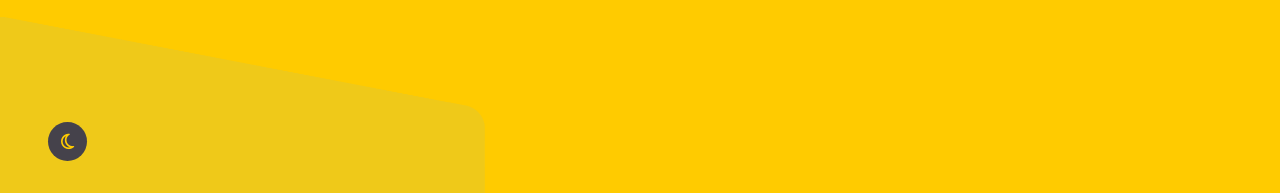
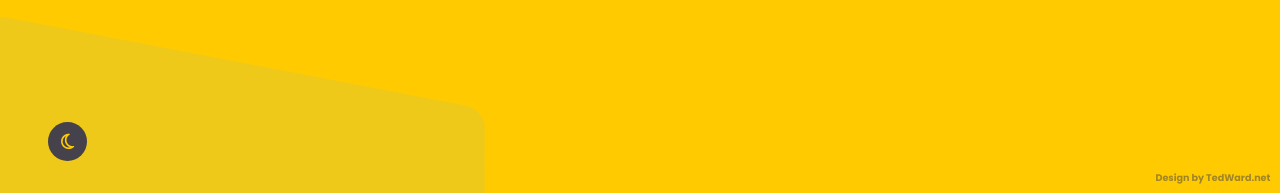
Before and after one commit to LysanderDuck/site, a plain HTML site: page index.html in a window 1280 px wide. Shown: the part 607-800 px from the top of the page. Drawn offline with Linux system fonts and the light colour scheme.

Commit message:
final commit

```diff
--- a/index.html
+++ b/index.html
@@ -73,6 +73,10 @@
               <i class="far fa-sun"></i>
             </button>
           </div>
+          <div >
+            <a href="https://tedward.net" target="_blank" class="tedlink"> Design by TedWard.net</a>
+
+          </div>
         </div>
       </div>
     </main>
--- a/style.css
+++ b/style.css
@@ -287,6 +287,17 @@ header .container {
   animation: appear 1s 1 both;
 }
 
+.tedlink {
+    position: absolute;
+    right:0.6rem;
+    bottom: 0.6rem;
+    opacity: 0.5;
+    color: var(--darkTwo);
+    font-size: 0.6rem;
+    line-height: 1.2;
+    font-weight: 700;
+}
+
 @keyframes appear {
   0% {
     clip-path: circle(30% at -25% -25%);
```
